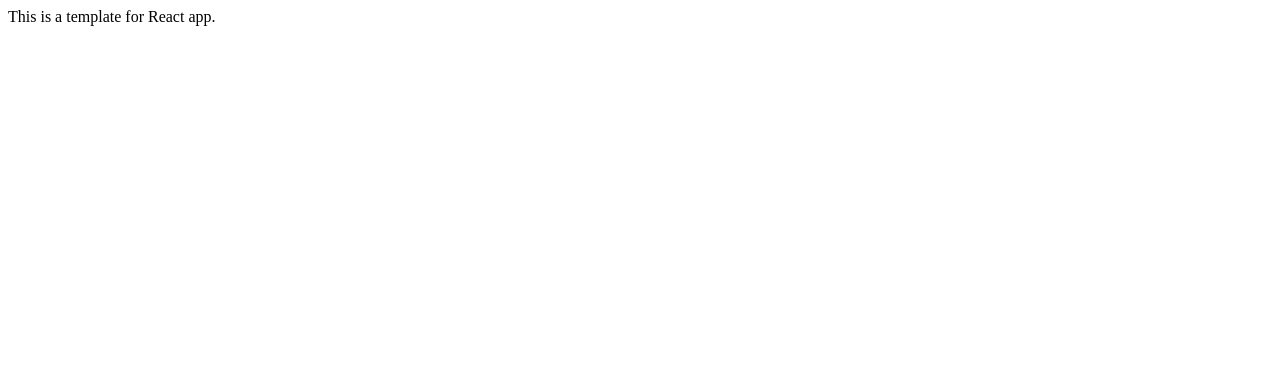
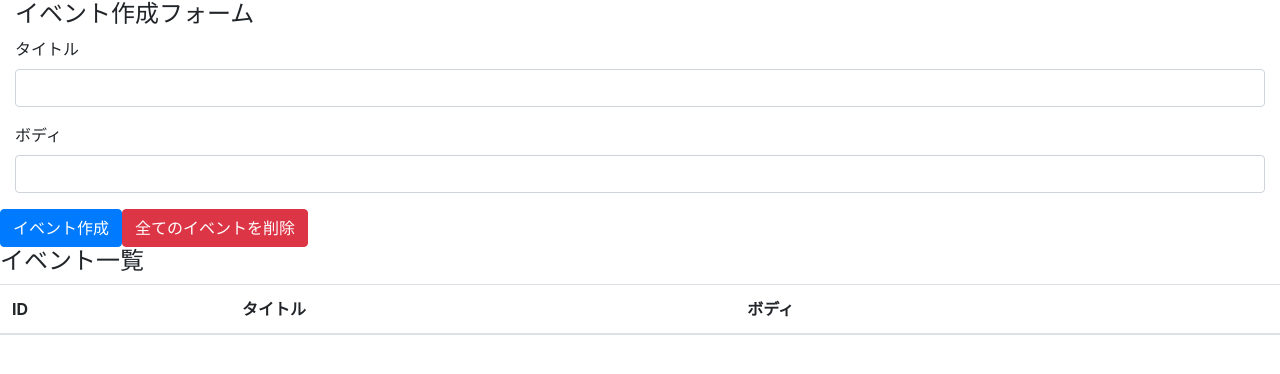
Before and after one commit to takiguchi-yu/react-hooks-101, a React (Create React App) app: page / in a window 1280 px wide. Shown: the top 374 px of the page. Built offline with nearby package versions, Linux system fonts and the light colour scheme.

Commit message:
create event form and event table with bootstrap

```diff
--- a/package.json
+++ b/package.json
@@ -6,6 +6,7 @@
     "@testing-library/jest-dom": "^4.2.4",
     "@testing-library/react": "^9.3.2",
     "@testing-library/user-event": "^7.1.2",
+    "bootstrap": "^4.4.1",
     "react": "^16.12.0",
     "react-dom": "^16.12.0",
     "react-scripts": "3.3.0"
--- a/public/index.html
+++ b/public/index.html
@@ -1,5 +1,5 @@
 <!DOCTYPE html>
-<html lang="en">
+<html lang="ja">
   <head>
     <meta charset="utf-8" />
     <link rel="icon" href="%PUBLIC_URL%/favicon.ico" />
@@ -10,34 +10,11 @@
       content="Web site created using create-react-app"
     />
     <link rel="apple-touch-icon" href="%PUBLIC_URL%/logo192.png" />
-    <!--
-      manifest.json provides metadata used when your web app is installed on a
-      user's mobile device or desktop. See https://developers.google.com/web/fundamentals/web-app-manifest/
-    -->
     <link rel="manifest" href="%PUBLIC_URL%/manifest.json" />
-    <!--
-      Notice the use of %PUBLIC_URL% in the tags above.
-      It will be replaced with the URL of the `public` folder during the build.
-      Only files inside the `public` folder can be referenced from the HTML.
-
-      Unlike "/favicon.ico" or "favicon.ico", "%PUBLIC_URL%/favicon.ico" will
-      work correctly both with client-side routing and a non-root public URL.
-      Learn how to configure a non-root public URL by running `npm run build`.
-    -->
     <title>React App</title>
   </head>
   <body>
     <noscript>You need to enable JavaScript to run this app.</noscript>
     <div id="root"></div>
-    <!--
-      This HTML file is a template.
-      If you open it directly in the browser, you will see an empty page.
-
-      You can add webfonts, meta tags, or analytics to this file.
-      The build step will place the bundled scripts into the <body> tag.
-
-      To begin the development, run `npm start` or `yarn start`.
-      To create a production bundle, use `npm run build` or `yarn build`.
-    -->
   </body>
 </html>
--- a/src/App.js
+++ /dev/null
@@ -1,11 +0,0 @@
-import React from 'react'
-
-const App = () => {
-  return (
-    <div>
-      This is a template for React app.
-    </div>
-  )
-}
-
-export default App
--- /dev/null
+++ b/src/components/App.js
@@ -0,0 +1,40 @@
+import React from 'react';
+import 'bootstrap/dist/css/bootstrap.min.css';
+
+const App = () => {
+  return (
+    <>
+    <div className="container-fluid">
+      <h4>イベント作成フォーム</h4>
+      <form>
+        <div className="form-group">
+          <label htmlFor="formEventTitle">タイトル</label>
+          <input className="form-control" id="formEventTitle" />
+        </div>
+
+        <div className="form-group">
+          <label htmlFor="formEventBody">ボディ</label>
+          <input className="form-control" id="formEventBody" />
+        </div>
+      </form>
+    </div>
+
+    <button className="btn btn-primary">イベント作成</button>
+    <button className="btn btn-danger">全てのイベントを削除</button>
+
+    <h4>イベント一覧</h4>
+    <table className="table table-hover">
+      <thead>
+        <tr>
+          <th>ID</th>
+          <th>タイトル</th>
+          <th>ボディ</th>
+          <th></th>
+        </tr>
+      </thead>
+    </table>
+    </>
+  )
+};
+
+export default App;
```
Also changed, not shown: src/index.js (+4 -4 lines), 1 other file (tests, documents, lock files or other folders).
